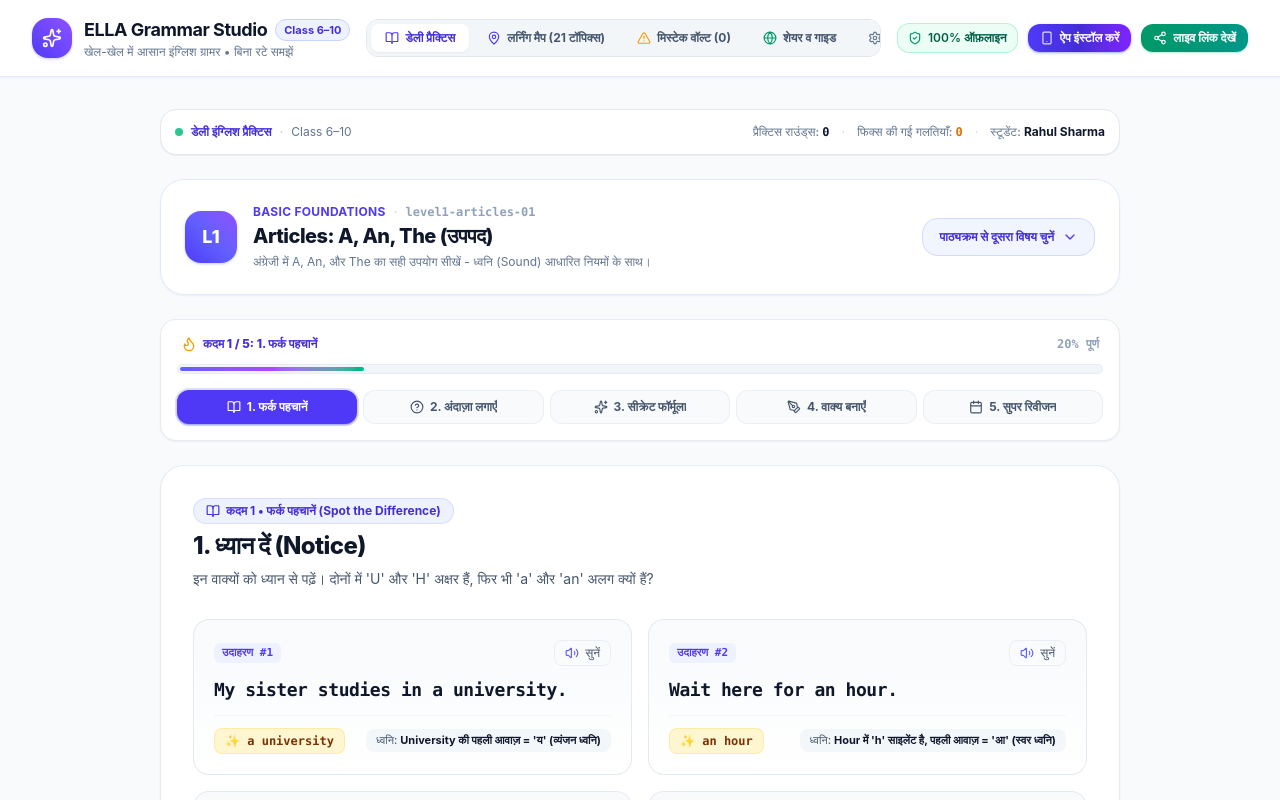
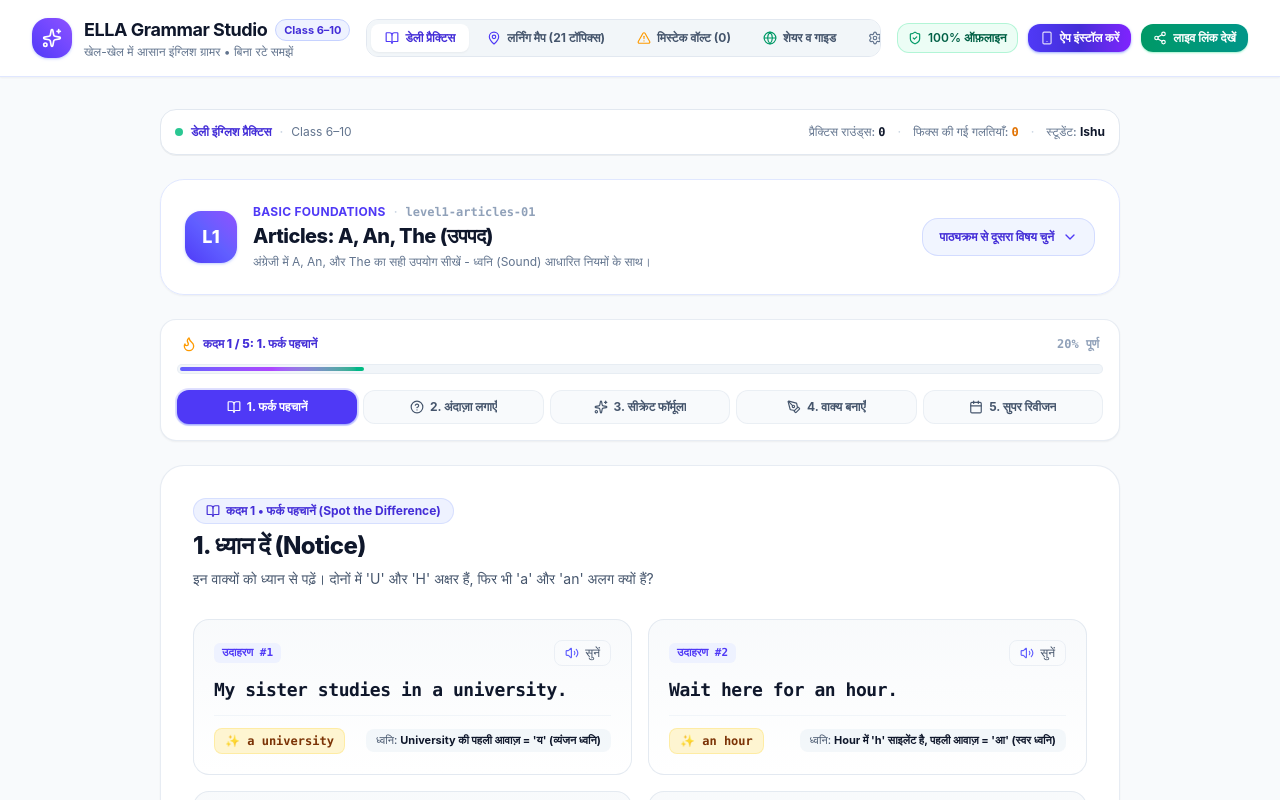
Before and after one commit to rahuljuly15-png/ELLA-Grammar-Studio, a React (Vite) app: page / in a window 1280 px wide. Shown: the top 800 px of the page. Built offline with nearby package versions, Linux system fonts and the light colour scheme.

Commit message:
chore: change default student name from Rahul to Ishu with persistent storage

```diff
--- a/src/App.tsx
+++ b/src/App.tsx
@@ -30,7 +30,20 @@ export default function App() {
   const [selfNote, setSelfNote] = useState<string>('');
   const [savedSessionId, setSavedSessionId] = useState<number | null>(null);
   const [isSavedToDb, setIsSavedToDb] = useState(false);
-  const [studentName, setStudentName] = useState('Rahul Sharma');
+  const [studentName, setStudentName] = useState<string>(() => {
+    if (typeof window !== 'undefined') {
+      const saved = localStorage.getItem('ella_student_name');
+      if (saved && saved.trim()) return saved;
+    }
+    return 'Ishu';
+  });
+
+  const handleUpdateStudentName = (name: string) => {
+    setStudentName(name);
+    if (typeof window !== 'undefined') {
+      localStorage.setItem('ella_student_name', name);
+    }
+  };
 
   // Database stats
   const [dbStats, setDbStats] = useState<{ sessionsCount: number; errorsCount: number; reviewsCount: number }>({
@@ -160,6 +173,10 @@ export default function App() {
   const handleDeleteAllData = async () => {
     if (window.confirm('क्या आप वाकई इस डिवाइस से अपना सारा अभ्यास रिकॉर्ड हमेशा के लिए हटाना चाहते हैं?')) {
       const res = await deleteStudentData(1);
+      if (typeof window !== 'undefined') {
+        localStorage.removeItem('ella_student_name');
+      }
+      setStudentName('Ishu');
       showToast(res.message);
       await refreshStats();
     }
@@ -254,7 +271,7 @@ export default function App() {
         {currentView === 'settings' && (
           <SettingsView
             studentName={studentName}
-            setStudentName={setStudentName}
+            setStudentName={handleUpdateStudentName}
             dbStats={dbStats}
             onExportBackup={handleExportBackup}
             onImportBackup={handleImportBackup}
```
